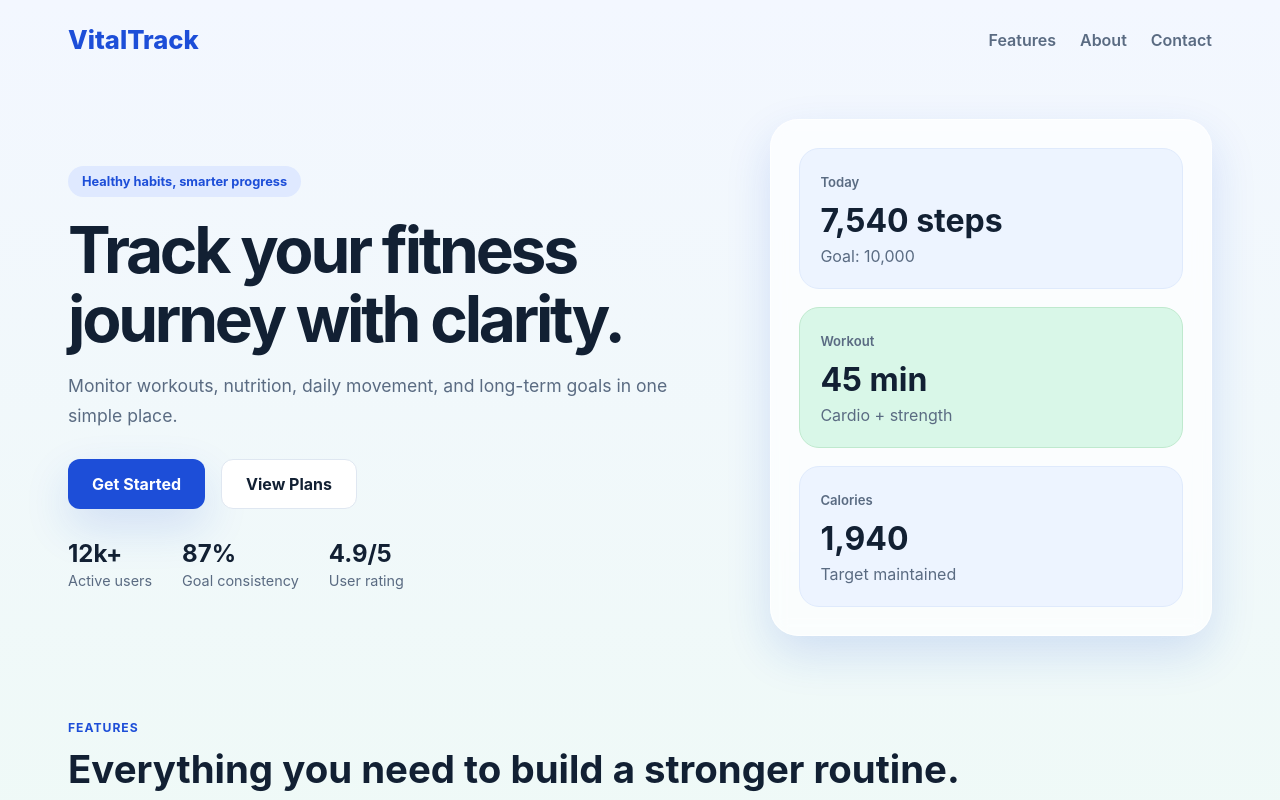
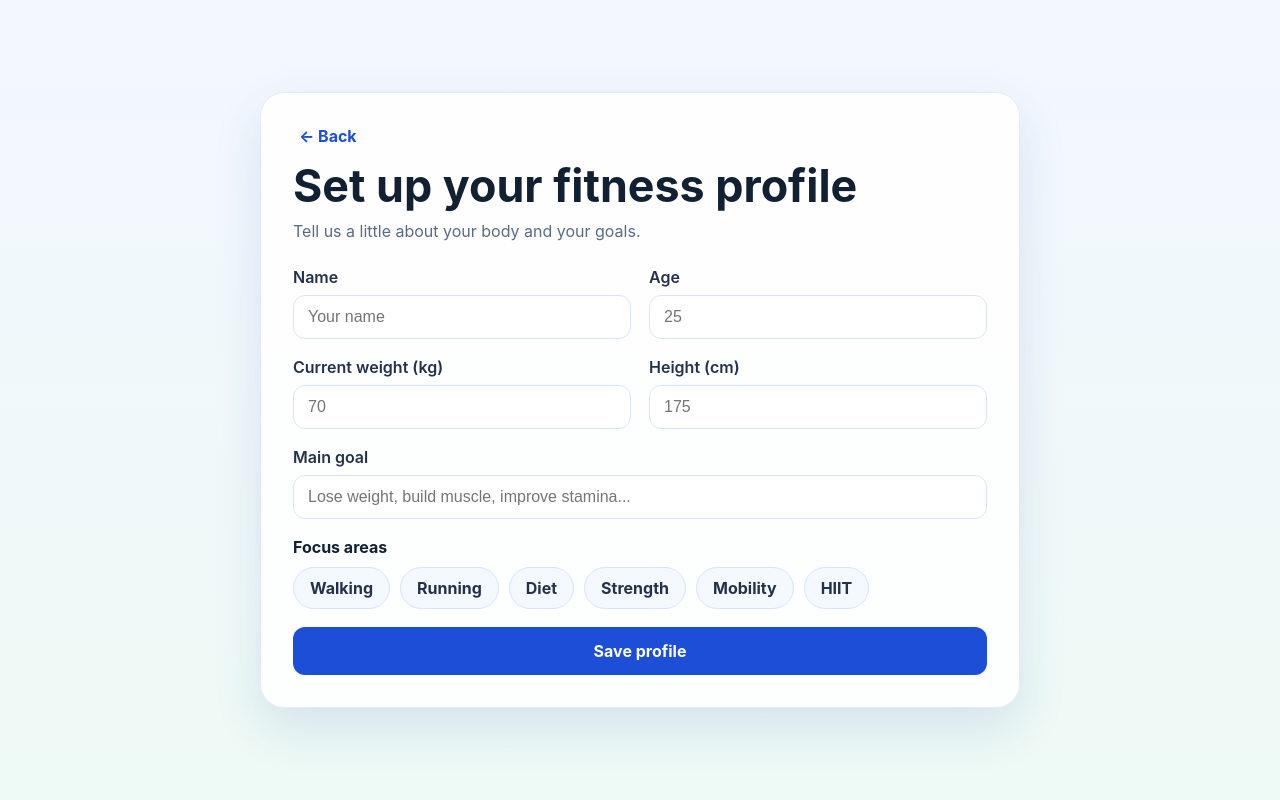
Before and after one commit to aryans2008123-eng/health-fitness-tracker, a React (Vite) app in the folder client/: page / in a window 1280 px wide. Both pictures are taken after a click on the button "Get Started". Shown: the top 800 px of the page. Built offline with nearby package versions, Linux system fonts and the light colour scheme; the HTML template or start-up script is replaced by a standard one.

Commit message:
Add onboarding flow while keeping landing page

```diff
--- a/client/src/App.jsx
+++ b/client/src/App.jsx
@@ -1,7 +1,34 @@
+import { useEffect, useState } from 'react';
 import LandingPage from './components/LandingPage/LandingPage';
+import Onboarding from './components/Onboarding/Onboarding';
 
 function App() {
-  return <LandingPage />;
+  const [currentView, setCurrentView] = useState('landing');
+  const [userProfile, setUserProfile] = useState(() => {
+    const savedProfile = localStorage.getItem('fitness-profile');
+    return savedProfile ? JSON.parse(savedProfile) : null;
+  });
+
+  useEffect(() => {
+    if (userProfile) {
+      localStorage.setItem('fitness-profile', JSON.stringify(userProfile));
+    }
+  }, [userProfile]);
+
+  if (currentView === 'onboarding') {
+    return (
+      <Onboarding
+        profile={userProfile}
+        onBack={() => setCurrentView('landing')}
+        onSave={(profile) => {
+          setUserProfile(profile);
+          setCurrentView('landing');
+        }}
+      />
+    );
+  }
+
+  return <LandingPage onGetStarted={() => setCurrentView('onboarding')} />;
 }
 
 export default App;
--- a/client/src/components/LandingPage/LandingPage.jsx
+++ b/client/src/components/LandingPage/LandingPage.jsx
@@ -1,6 +1,6 @@
 import './LandingPage.css';
 
-function LandingPage() {
+function LandingPage({ onGetStarted }) {
   return (
     <div className="landing-page">
       <header className="topbar">
@@ -22,7 +22,7 @@ function LandingPage() {
           </p>
 
           <div className="cta-row">
-            <button className="primary-btn">Get Started</button>
+            <button className="primary-btn" onClick={onGetStarted}>Get Started</button>
             <button className="secondary-btn">View Plans</button>
           </div>
 
--- /dev/null
+++ b/client/src/components/Onboarding/Onboarding.css
@@ -0,0 +1,117 @@
+.onboarding-page {
+  min-height: 100vh;
+  display: flex;
+  justify-content: center;
+  align-items: center;
+  padding: 24px;
+  background: linear-gradient(180deg, #f3f7ff 0%, #eefaf5 100%);
+}
+
+.onboarding-card {
+  width: min(760px, 100%);
+  background: rgba(255, 255, 255, 0.9);
+  border: 1px solid #e1ebff;
+  border-radius: 24px;
+  padding: 32px;
+  box-shadow: 0 20px 50px rgba(22, 62, 168, 0.12);
+}
+
+.back-btn {
+  border: none;
+  background: transparent;
+  color: #1d4ed8;
+  font-weight: 700;
+  cursor: pointer;
+  margin-bottom: 12px;
+}
+
+.onboarding-card h1 {
+  margin: 0;
+  font-size: clamp(2rem, 4vw, 2.8rem);
+}
+
+.subtitle {
+  margin: 8px 0 26px;
+  color: #5a6b82;
+}
+
+.onboarding-form {
+  display: flex;
+  flex-direction: column;
+  gap: 18px;
+}
+
+.field-row {
+  display: grid;
+  grid-template-columns: repeat(2, minmax(0, 1fr));
+  gap: 18px;
+}
+
+label {
+  display: flex;
+  flex-direction: column;
+  gap: 8px;
+  font-weight: 600;
+  color: #23314a;
+}
+
+input {
+  border: 1px solid #d8e4ff;
+  border-radius: 12px;
+  padding: 12px 14px;
+  font-size: 1rem;
+  background: #fff;
+}
+
+.focus-section p {
+  margin: 0 0 10px;
+  font-weight: 700;
+}
+
+.chip-group {
+  display: flex;
+  flex-wrap: wrap;
+  gap: 10px;
+}
+
+.chip {
+  border: 1px solid #d8e4ff;
+  background: #f4f8ff;
+  color: #23314a;
+  padding: 10px 16px;
+  border-radius: 999px;
+  font-weight: 700;
+  cursor: pointer;
+}
+
+.chip.selected {
+  background: #1d4ed8;
+  color: white;
+  border-color: #1d4ed8;
+}
+
+.save-btn {
+  border: none;
+  border-radius: 12px;
+  background: #1d4ed8;
+  color: white;
+  padding: 14px 20px;
+  font-weight: 700;
+  cursor: pointer;
+}
+
+.message {
+  margin: 0;
+  color: #0d7a3d;
+  font-weight: 600;
+}
+
+@media (max-width: 640px) {
+  .field-row {
+    grid-template-columns: 1fr;
+  }
+
+  .onboarding-card {
+    padding: 22px;
+  }
+}
--- /dev/null
+++ b/client/src/components/Onboarding/Onboarding.jsx
@@ -0,0 +1,154 @@
+import { useState } from 'react';
+import './Onboarding.css';
+
+const defaultProfile = {
+  name: '',
+  age: '',
+  weight: '',
+  height: '',
+  goal: '',
+  focus: [],
+};
+
+const focusOptions = ['Walking', 'Running', 'Diet', 'Strength', 'Mobility', 'HIIT'];
+
+function Onboarding({ profile, onSave, onBack }) {
+  const [formData, setFormData] = useState({
+    ...defaultProfile,
+    ...profile,
+    focus: profile?.focus || [],
+  });
+  const [message, setMessage] = useState('');
+
+  const handleInputChange = (event) => {
+    const { name, value } = event.target;
+    setFormData((prev) => ({
+      ...prev,
+      [name]: value,
+    }));
+  };
+
+  const handleFocusToggle = (option) => {
+    setFormData((prev) => {
+      const isSelected = prev.focus.includes(option);
+      return {
+        ...prev,
+        focus: isSelected
+          ? prev.focus.filter((item) => item !== option)
+          : [...prev.focus, option],
+      };
+    });
+  };
+
+  const handleSubmit = (event) => {
+    event.preventDefault();
+
+    if (!formData.name || !formData.weight || !formData.height) {
+      setMessage('Please fill in your name, weight, and height.');
+      return;
+    }
+
+    onSave({
+      ...formData,
+      weight: Number(formData.weight),
+      height: Number(formData.height),
+      age: Number(formData.age || 0),
+    });
+
+    setMessage('Profile saved successfully.');
+  };
+
+  return (
+    <div className="onboarding-page">
+      <div className="onboarding-card">
+        <button className="back-btn" onClick={onBack}>← Back</button>
+
+        <h1>Set up your fitness profile</h1>
+        <p className="subtitle">Tell us a little about your body and your goals.</p>
+
+        <form onSubmit={handleSubmit} className="onboarding-form">
+          <div className="field-row">
+            <label>
+              Name
+              <input
+                type="text"
+                name="name"
+                value={formData.name}
+                onChange={handleInputChange}
+                placeholder="Your name"
+              />
+            </label>
+
+            <label>
+              Age
+              <input
+                type="number"
+                name="age"
+                value={formData.age}
+                onChange={handleInputChange}
+                placeholder="25"
+              />
+            </label>
+          </div>
+
+          <div className="field-row">
+            <label>
+              Current weight (kg)
+              <input
+                type="number"
+                name="weight"
+                value={formData.weight}
+                onChange={handleInputChange}
+                placeholder="70"
+              />
+            </label>
+
+            <label>
+              Height (cm)
+              <input
+                type="number"
+                name="height"
+                value={formData.height}
+                onChange={handleInputChange}
+                placeholder="175"
+              />
+            </label>
+          </div>
+
+          <label>
+            Main goal
+            <input
+              type="text"
+              name="goal"
+              value={formData.goal}
+              onChange={handleInputChange}
+              placeholder="Lose weight, build muscle, improve stamina..."
+            />
+          </label>
+
+          <div className="focus-section">
+            <p>Focus areas</p>
+            <div className="chip-group">
+              {focusOptions.map((option) => (
+                <button
+                  key={option}
+                  type="button"
+                  className={`chip ${formData.focus.includes(option) ? 'selected' : ''}`}
+                  onClick={() => handleFocusToggle(option)}
+                >
+                  {option}
+                </button>
+              ))}
+            </div>
+          </div>
+
+          {message && <p className="message">{message}</p>}
+
+          <button type="submit" className="save-btn">Save profile</button>
+        </form>
+      </div>
+    </div>
+  );
+}
+
+export default Onboarding;
```
